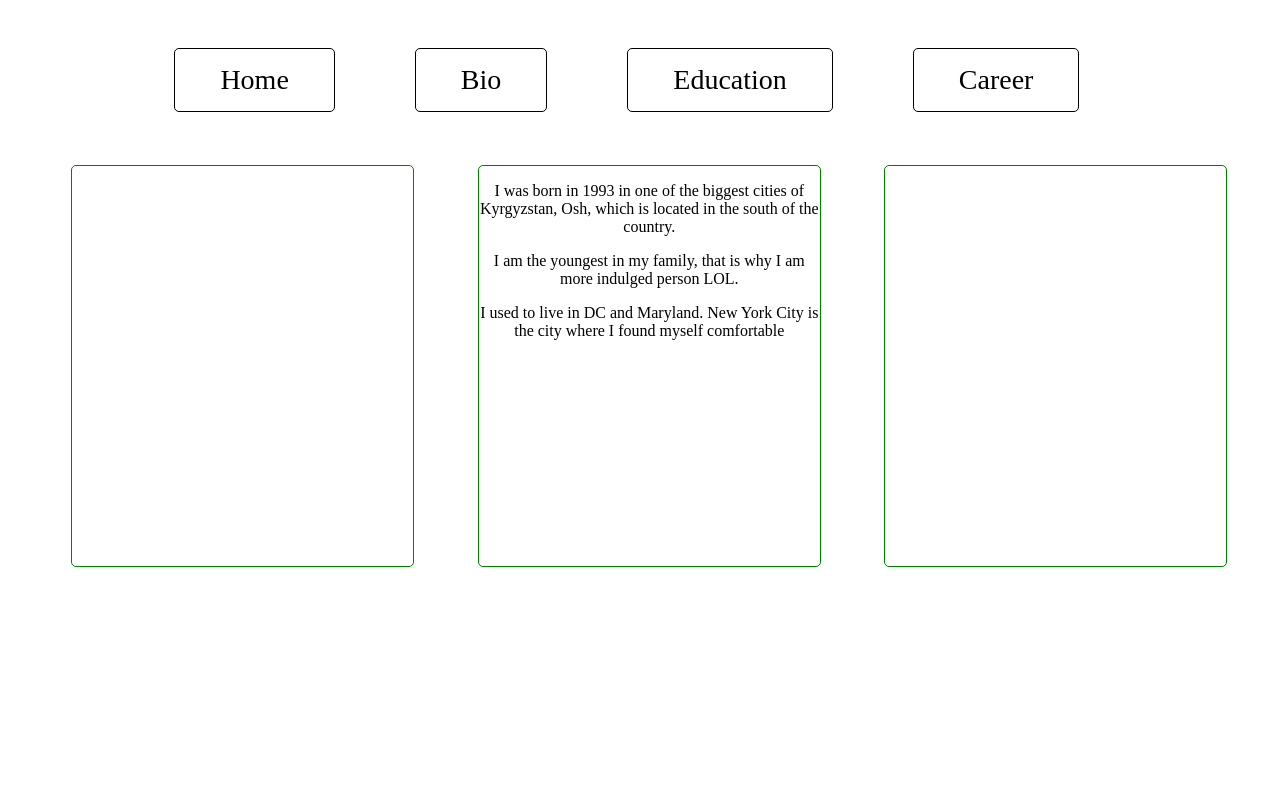
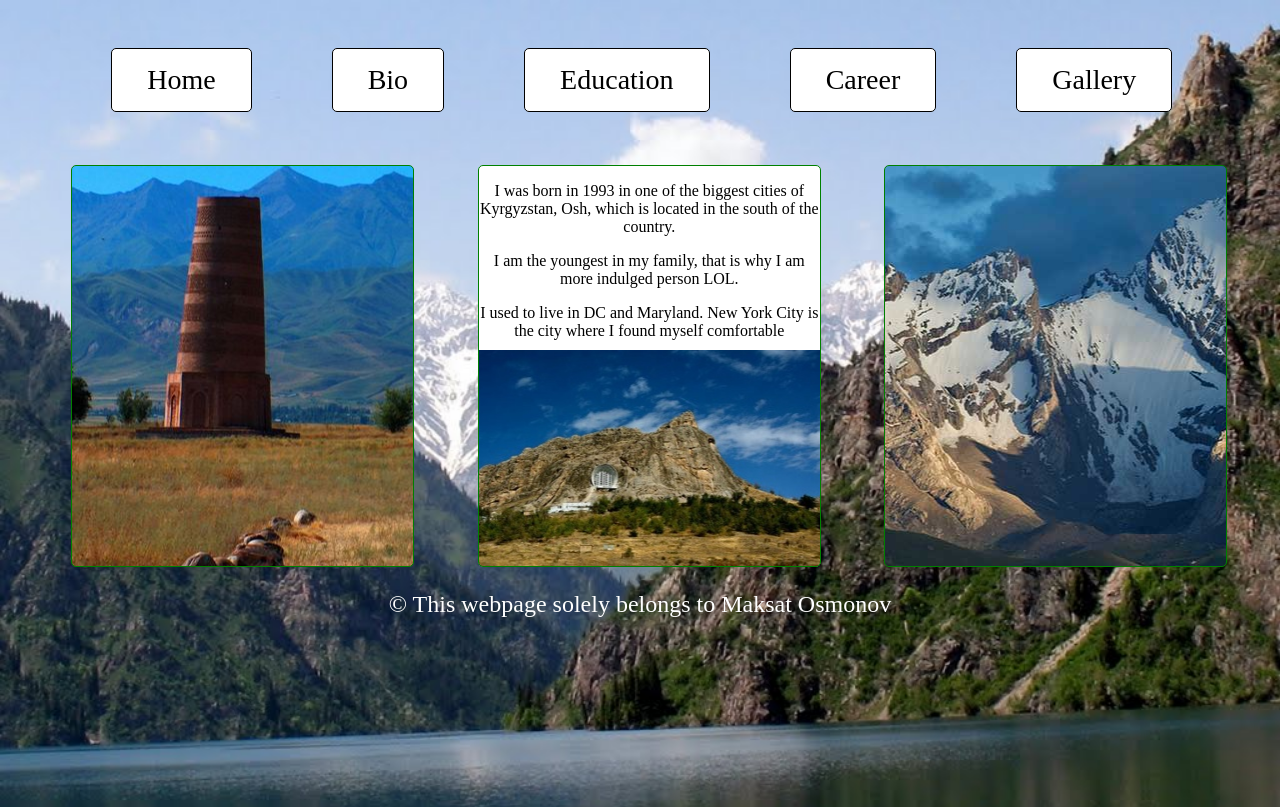
Before and after one commit to mosmonov/AboutMe, a plain HTML site: page bio.html in a window 1280 px wide. Drawn offline with Linux system fonts and the light colour scheme.

Commit message:
fourth commit

```diff
--- a/bio.html
+++ b/bio.html
@@ -3,7 +3,7 @@
     <head>
         <meta charset="UTF-8">
         <title> Maksat Osmonov - About Me </title>
-        <link rel="stylesheet" href="../styles/bio.css">
+        <link rel="stylesheet" href="styles/bio.css">
     </head>
     <body>
         <header>
@@ -12,6 +12,8 @@
                 <a href="bio.html"> Bio </a>
                 <a href="education.html">Education</a>
                 <a href="career.html">Career</a>
+                <a href="gallery.html">Gallery</a>
+
             </nav>
         </header>
         <div class="clearfix">
--- a/styles/bio.css
+++ b/styles/bio.css
@@ -1,5 +1,5 @@
  body {
- 	background: url("../pictures/sary-chelek.jpeg") no-repeat center center fixed;
+ 	background: url("../assets/sary-chelek.jpeg") no-repeat center center fixed;
   -webkit-background-size: cover;
   -moz-background-size: cover;
   -o-background-size: cover;
@@ -7,13 +7,13 @@
 	}
 
 nav {
-	margin-left: 10%;
+	margin-left: 5%;
 }
 nav a {
 	display: inline-block;
 	margin: 40px 40px;
 	text-decoration: none;
-	padding: 15px 45px;
+	padding: 15px 35px;
 	border-radius: 5px;
 	color: black;
 	font-size: 28px;
@@ -52,14 +52,14 @@ a:active {
     border-radius: 5px;
   }
  .one {
- background: url("../pictures/burana.jpeg") no-repeat left;
+ background: url("../assets/burana.jpeg") no-repeat left;
  }
  .two {
-  background: #fff url("../pictures/sulaiman-mnt.jpeg") no-repeat center bottom;
+  background: #fff url("../assets/sulaiman-mnt.jpeg") no-repeat center bottom;
   text-align: center;
 }
  .three {
-  background: url("../pictures/mnt.jpeg") no-repeat top;
+  background: url("../assets/mnt.jpeg") no-repeat top;
 }
 
  .showbox:hover {
--- a/styles/career.css
+++ b/styles/career.css
@@ -7,7 +7,7 @@
 	}
 
 nav {
-	margin-left: 10%;
+	margin-left: 5%;
 }
 nav a {
 	display: inline-block;
--- a/styles/education.css
+++ b/styles/education.css
@@ -7,7 +7,7 @@
 	}
 
 nav {
-	margin-left: 10%;
+	margin-left: 5%;
 }
 nav a {
 	display: inline-block;
@@ -52,10 +52,10 @@ a:active {
     border-radius: 5px;
   }
  .one {
- background: url("../pictures/kyrgyzstan.gif") no-repeat center;
+ background: url("../assets/kyrgyzstan.gif") no-repeat center;
  }
  .two {
-  background: #fff url("../pictures/baruch.jpeg") no-repeat center bottom;
+  background: #fff url("../assets/baruch.jpeg") no-repeat center bottom;
   text-align: center;
 }
  .three {
--- a/styles/gallery.css
+++ b/styles/gallery.css
@@ -2,7 +2,7 @@ body {
     background: url("../assets/uwater.jpeg");
 }
 nav {
-    margin-left: 10%;
+    margin-left: 5%;
 }
 nav a {
     display: inline-block;
--- a/styles/main.css
+++ b/styles/main.css
@@ -17,13 +17,13 @@ h1 {
 	border: 1px solid black;
 }
 nav {
-	margin-left: 10%;
+	margin-left: 5%;
 }
 nav a {
 	display: inline-block;
 	margin: 40px 40px;
 	text-decoration: none;
-	padding: 15px 45px;
+	padding: 15px 35px;
 	border-radius: 5px;
 	color: black;
 	font-size: 28px;
@@ -43,9 +43,22 @@ a:active {
 	box-shadow: 0 2px 0 #006599;
   	transform: translateY(3px);
 }
+
 .author p {
 	font-size: 24px;
 	text-align: center;
 	margin: 15%;
 	color: white;
 }
+@media only screen and (max-width: 700px){
+    nav a {
+        width: 25%;
+        margin: 6px 5px;
+    }
+}
+
+@media only screen and (max-width: 500px){
+    nav a {
+        width: 100%;
+    }
+}
```
Also changed, not shown: career.html (+2 -1 lines), education.html (+2 -1 lines), index.html (+2 -1 lines), 1 other file.
